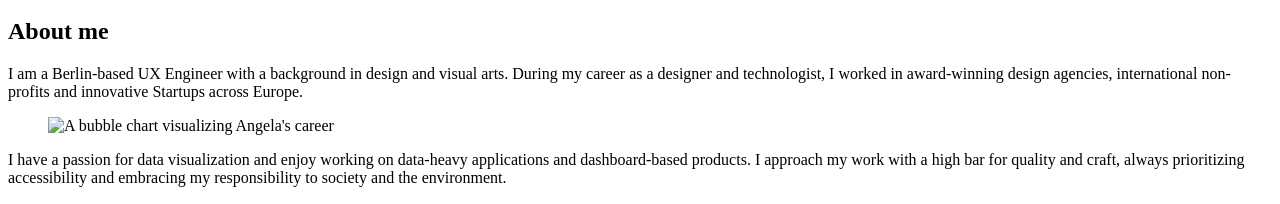
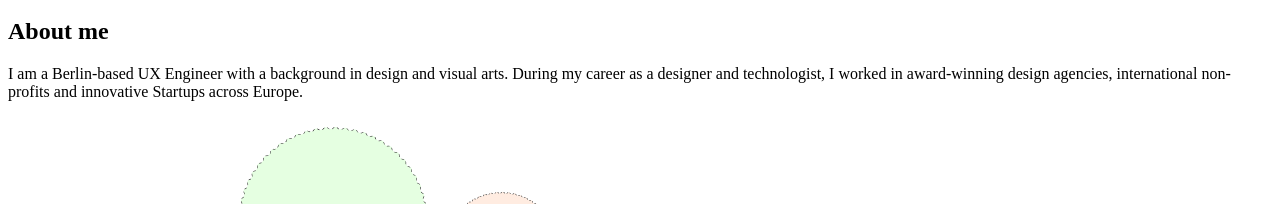
Before and after one commit to angela-capillo/personal-website, a website: page html-and-the-web_personal-website/index.html in a window 1280 px wide. Shown: the part 100-304 px from the top of the page. Drawn offline with Linux system fonts and the light colour scheme.

Commit message:
Create stylesheet and styles folder, update index.html with rel link

```diff
--- /dev/null
+++ b/html-and-the-web_personal-website/assets/styles/style.css
@@ -0,0 +1,9 @@
+* {
+    margin: 0;
+    padding: 0;
+    box-sizing: border-box;
+}
+
+body {
+    background-color: #FFFBFF;
+}
--- a/html-and-the-web_personal-website/index.html
+++ b/html-and-the-web_personal-website/index.html
@@ -24,7 +24,7 @@
           Europe.
         </p>
         <figure>
-          <img src="" alt="A bubble chart visualizing Angela's career" />
+          <img src="./assets/images/viz-content.png" alt="A bubble chart visualizing Angela's career" />
         </figure>
       </section>
       <section id="Work">
```
Also changed, not shown: html-and-the-web_personal-website/assets/images/viz-content.png (added).
